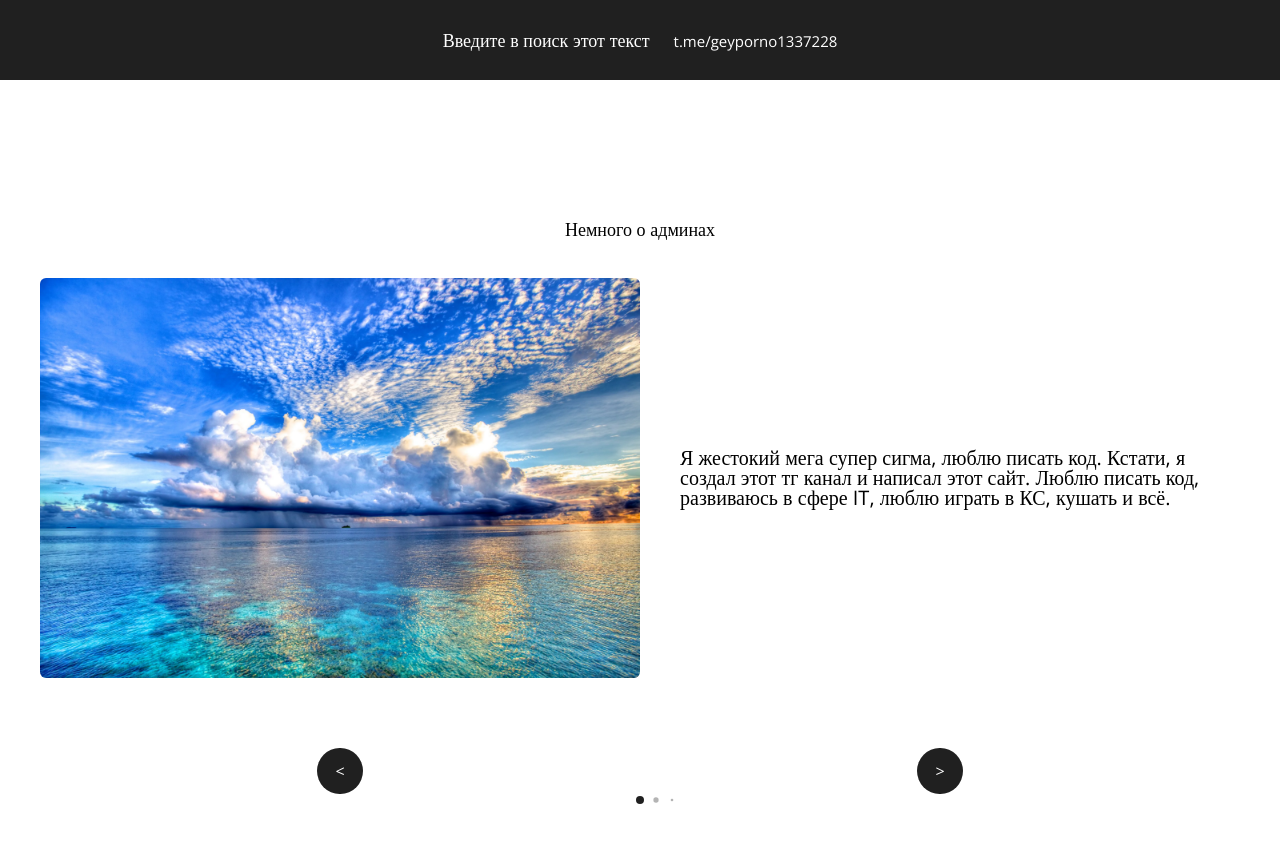
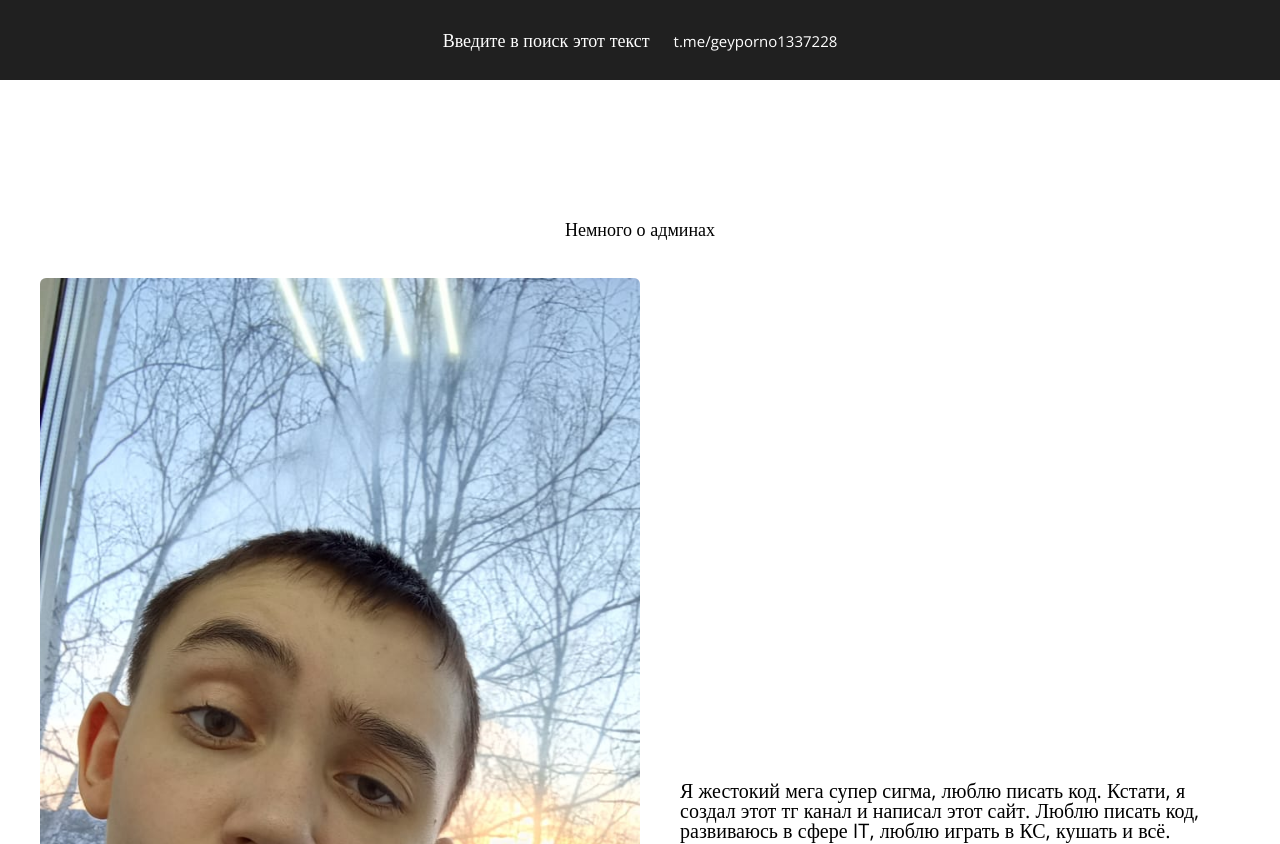
Before and after one commit to andrey228138/newTgChanel, a plain HTML site: page index.html in a window 1280 px wide. Shown: the top 844 px of the page. Before the commit the page ends 812 px from the top, so only its background shows below. Drawn offline with nearby package versions, Linux system fonts and the light colour scheme.

Commit message:
new html

```diff
--- a/index.html
+++ b/index.html
@@ -25,7 +25,7 @@
             <div class="swiper-wrapper">
               <div class="swiper-slide slide">
                 <img
-                  src="img/i (2).jpg"
+                  src="img/andrey.jpg"
                   alt="Описание изображения 1"
                   class="name-slide"
                 />
```
Also changed, not shown: img/andrey.jpg (added), img/i (2).jpg (deleted).
